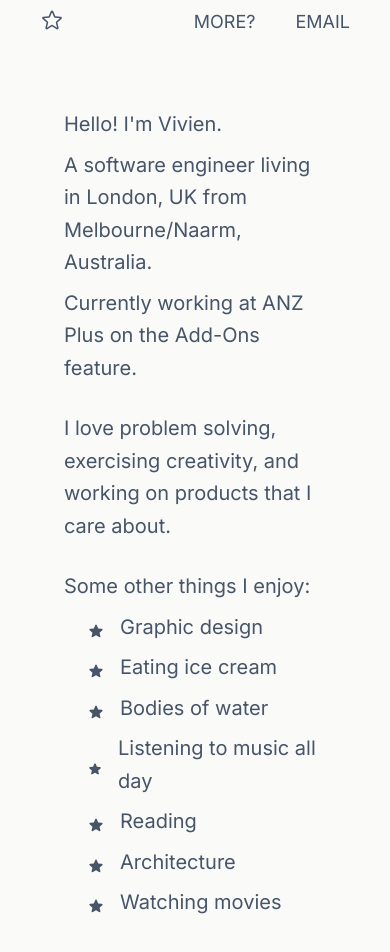
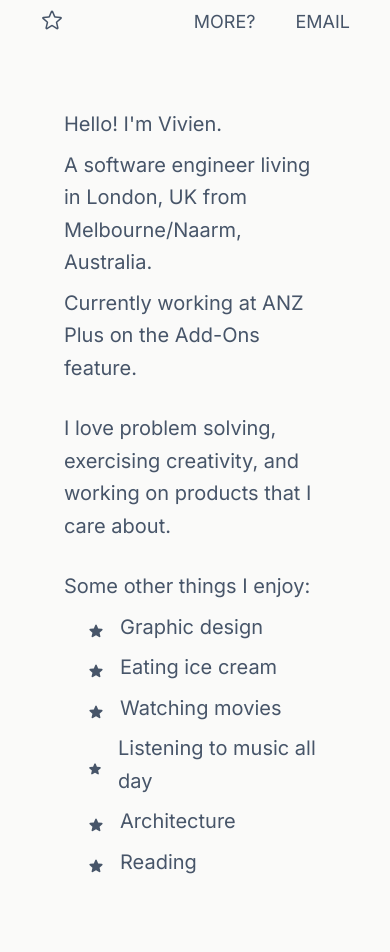
Before and after one commit to vivientran42/vivientran42.github.io, a Next.js app: page /about in a window 390 px wide. Shown: the top 952 px of the page. Built offline with nearby package versions, Linux system fonts and the light colour scheme.

Commit message:
update content and fix formatting

```diff
--- a/src/app/about/page.tsx
+++ b/src/app/about/page.tsx
@@ -15,7 +15,7 @@ export default function About() {
       <div className="flex min-h-screen flex-col items-start px-16 md:px-36 py-16 mb-12 bg-stone-50">
         <Inline
           text={
-            <h1 className="text-slate-600 mb-2 md:mb-3 text-xl sm:text-2xl sm:text-2xl lg:text-3xl leading-relaxed">
+            <h1 className="text-slate-600 mb-2 md:mb-4 text-xl sm:text-2xl sm:text-2xl lg:text-3xl leading-relaxed">
               Hello! I'm Vivien.{" "}
             </h1>
           }
@@ -24,13 +24,13 @@ export default function About() {
           imageAlt="Picture of me (Vivien Tran)."
         />
 
-        <h1 className="text-slate-600 mb-2 md:mb-3 text-xl sm:text-2xl lg:text-3xl leading-relaxed">
+        <h1 className="text-slate-600 mb-2 md:mb-4 text-xl sm:text-2xl lg:text-3xl leading-relaxed">
           A software engineer living in London, UK from Melbourne/Naarm, Australia.
         </h1>
 
         <Inline
           text={
-            <h1 className="text-slate-600 mb-2 md:mb-3 text-xl sm:text-2xl lg:text-3xl leading-relaxed">
+            <h1 className="text-slate-600 mb-2 md:mb-4 text-xl sm:text-2xl lg:text-3xl leading-relaxed">
               Currently working at{" "}
               <a
                 href="https://www.anz.com.au/plus/"
@@ -57,25 +57,20 @@ export default function About() {
 
         <div className="mt-5 md:mt-8"></div>
 
-        <h1 className="text-slate-600 mb-2 md:mb-3 text-xl sm:text-2xl lg:text-3xl leading-relaxed">
+        <h1 className="text-slate-600 mb-2 md:mb-4 text-xl sm:text-2xl lg:text-3xl leading-relaxed">
           I love problem solving, exercising creativity, and working on products that I care about.
         </h1>
 
         <div className="mt-5 md:mt-8"></div>
 
-        <h1 className="text-slate-600 mb-2 md:mb-3 text-xl sm:text-2xl lg:text-3xl leading-relaxed">
+        <h1 className="text-slate-600 mb-2 md:mb-4 text-xl sm:text-2xl lg:text-3xl leading-relaxed">
           Some other things I enjoy:
         </h1>
 
         <Inline
           text={
-            <h1 className="text-slate-600 mb-2 md:mb-3 text-xl sm:text-2xl lg:text-3xl leading-relaxed">
-              <a
-                href={`/designing`}
-                className="hover:text-pink-400 hover:underline decoration-wavy transition duration-150"
-              >
+            <h1 className="text-slate-600 mb-2 md:mb-4 text-xl sm:text-2xl lg:text-3xl leading-relaxed">
                 Graphic design
-              </a>
             </h1>
           }
           bullet={true}
@@ -83,7 +78,7 @@ export default function About() {
 
         <Inline
           text={
-            <h1 className="text-slate-600 mb-2 md:mb-3 text-xl sm:text-2xl lg:text-3xl leading-relaxed">
+            <h1 className="text-slate-600 mb-2 md:mb-4 text-xl sm:text-2xl lg:text-3xl leading-relaxed">
               Eating ice cream{" "}
             </h1>
           }
@@ -94,8 +89,8 @@ export default function About() {
 
         <Inline
           text={
-            <h1 className="text-slate-600 mb-2 md:mb-3 text-xl sm:text-2xl lg:text-3xl leading-relaxed">
-              Bodies of water{" "}
+            <h1 className="text-slate-600 mb-2 md:mb-4 text-xl sm:text-2xl lg:text-3xl leading-relaxed">
+              Watching movies
             </h1>
           }
           bullet={true}
@@ -103,7 +98,7 @@ export default function About() {
 
         <Inline
           text={
-            <h1 className="text-slate-600 mb-2 md:mb-3 text-xl sm:text-2xl lg:text-3xl leading-relaxed">
+            <h1 className="text-slate-600 mb-2 md:mb-4 text-xl sm:text-2xl lg:text-3xl leading-relaxed">
               Listening to music all day{" "}
             </h1>
           }
@@ -114,18 +109,7 @@ export default function About() {
 
         <Inline
           text={
-            <h1 className="text-slate-600 mb-2 md:mb-3 text-xl sm:text-2xl lg:text-3xl leading-relaxed">
-              Reading{" "}
-            </h1>
-          }
-          bullet={true}
-          imageSrc="/books.jpg"
-          imageAlt="Picture of some books."
-        />
-
-        <Inline
-          text={
-            <h1 className="text-slate-600 mb-2 md:mb-3 text-xl sm:text-2xl lg:text-3xl leading-relaxed">
+            <h1 className="text-slate-600 mb-2 md:mb-4 text-xl sm:text-2xl lg:text-3xl leading-relaxed">
               Architecture{" "}
             </h1>
           }
@@ -136,11 +120,13 @@ export default function About() {
 
         <Inline
           text={
-            <h1 className="text-slate-600 mb-2 md:mb-3 text-xl sm:text-2xl lg:text-3xl leading-relaxed">
-              Watching movies
+            <h1 className="text-slate-600 mb-2 md:mb-4 text-xl sm:text-2xl lg:text-3xl leading-relaxed">
+              Reading{" "}
             </h1>
           }
           bullet={true}
+          imageSrc="/books.jpg"
+          imageAlt="Picture of some books."
         />
       </div>
     </div>
--- a/src/app/page.tsx
+++ b/src/app/page.tsx
@@ -6,7 +6,7 @@ const parissienne = Parisienne({ weight: ["400"], subsets: ["latin"] });
 
 export default function Home() {
   return (
-    <main className="flex flex-col grid grid-cols-12 items-center px-24 py-32 bg-stone-50 bg-gradient-radial">
+    <main className="flex flex-col grid grid-cols-12 items-center px-12 sm:px-24 py-32 bg-stone-50 bg-gradient-radial">
       <div className="col-start-1	col-span-12 lg:col-start-2 lg:col-span-6	">
         <h1
           className={`${tangerine.className} text-left text-4xl sm:text-5xl text-slate-600 object-bottom	`}
@@ -14,7 +14,7 @@ export default function Home() {
           {" "}
           <span className="relative">
             <span
-              className={`${parissienne.className} text-left text-[30px] sm:text-[36px] text-slate-600`}
+              className={`${parissienne.className} text-left text-[25px] sm:text-[36px] text-slate-600`}
             >
               E
             </span>
```
